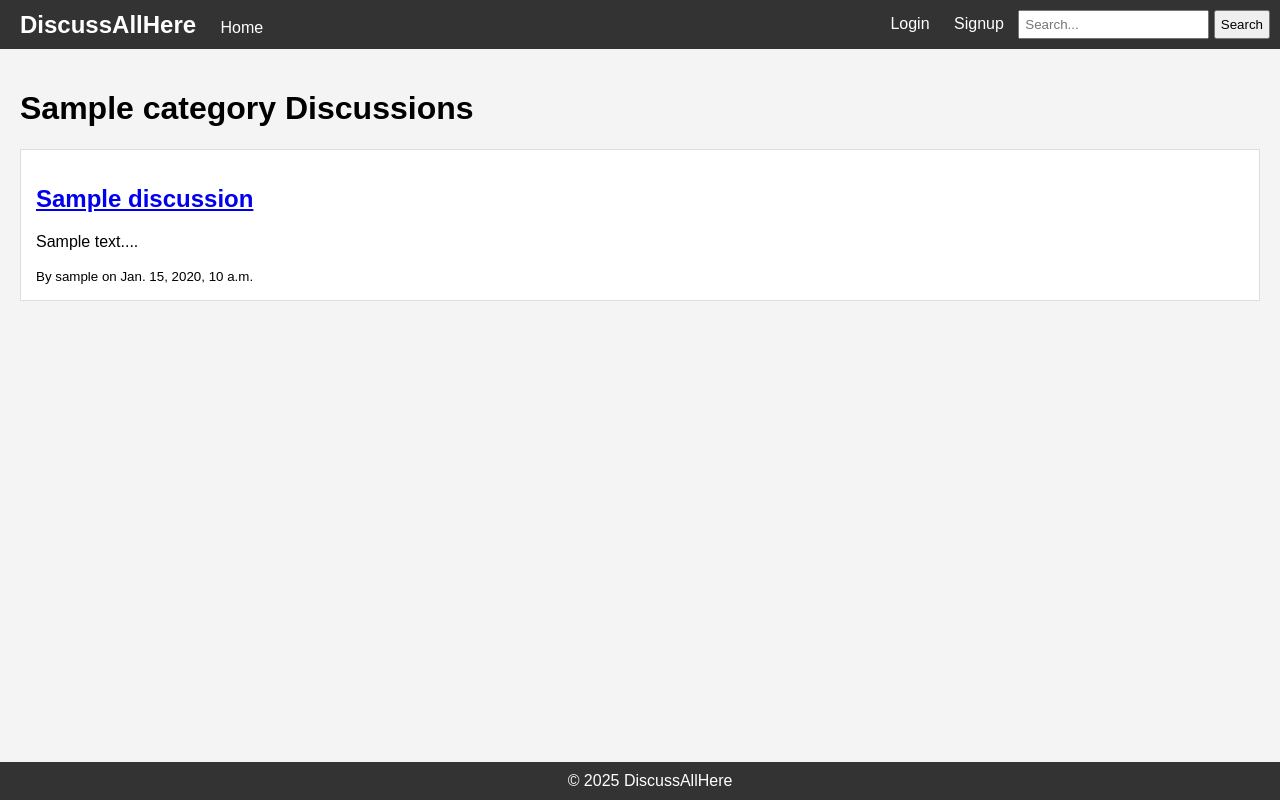
After one commit to ronakmaniya/DiscussAllHere-Forum-Django, a Django app: page /category/1/ in a window 1280 px wide. The commit adds this page. Run offline with Django 4.2, Linux system fonts and the light colour scheme; tables that the repository leaves empty hold one stand-in row (values such as "Sample post").

Commit message:
DiscussAllHere - v2: Added forum templates and updated models, views, and settings

```diff
--- a/DiscussAllHere/settings.py
+++ b/DiscussAllHere/settings.py
@@ -20,7 +20,7 @@ BASE_DIR = Path(__file__).resolve().parent.parent
 # See https://docs.djangoproject.com/en/4.2/howto/deployment/checklist/
 
 # SECURITY WARNING: keep the secret key used in production secret!
-SECRET_KEY = 'django-insecure-l+w_38j9a35(oyy3uani6fhl@#=_3!f(r$0zz0d&)*v*q(ci_4'
+SECRET_KEY = 'django-insecure-c)^x(e(vt53oz6_*+=+k^4kn*6#-9t23a1^#5r_dy&mt*mp6-c'
 
 # SECURITY WARNING: don't run with debug turned on in production!
 DEBUG = True
--- a/forum/admin.py
+++ b/forum/admin.py
@@ -1,4 +1,6 @@
 from django.contrib import admin
-from .models import Discussion
+from .models import Category, Discussion, Comment
 
+admin.site.register(Category)
 admin.site.register(Discussion)
+admin.site.register(Comment)
--- a/forum/models.py
+++ b/forum/models.py
@@ -1,7 +1,14 @@
 from django.db import models
 from django.contrib.auth.models import User
 
+class Category(models.Model):
+    name = models.CharField(max_length=100)
+
+    def __str__(self):
+        return self.name
+
 class Discussion(models.Model):
+    category = models.ForeignKey(Category, related_name='discussions', on_delete=models.CASCADE)
     title = models.CharField(max_length=200)
     content = models.TextField()
     author = models.ForeignKey(User, on_delete=models.CASCADE)
@@ -9,3 +16,13 @@ class Discussion(models.Model):
 
     def __str__(self):
         return self.title
+
+class Comment(models.Model):
+    discussion = models.ForeignKey(Discussion, related_name='comments', on_delete=models.CASCADE)
+    author = models.ForeignKey(User, on_delete=models.CASCADE)
+    text = models.TextField()
+    parent = models.ForeignKey('self', null=True, blank=True, related_name='replies', on_delete=models.CASCADE)
+    created_at = models.DateTimeField(auto_now_add=True)
+
+    def __str__(self):
+        return f'Comment by {self.author.username}'
--- /dev/null
+++ b/forum/templates/forum/base.html
@@ -0,0 +1,52 @@
+<!DOCTYPE html>
+<html>
+<head>
+    <title>DiscussAllHere - {% block title %}{% endblock %}</title>
+    <style>
+        /* Global Styles */
+        body { font-family: Arial, sans-serif; margin: 0; padding: 0; background-color: #f4f4f4; }
+        /* Navbar Styles */
+        .navbar { background: #333; color: #fff; padding: 10px; display: flex; justify-content: space-between; align-items: center; }
+        .navbar a { color: #fff; text-decoration: none; margin: 0 10px; }
+        .site-title { color: lightgreen; font-weight: bold; font-size: 1.5em; }
+        .search-form input[type="text"] { padding: 5px; }
+        .search-form input[type="submit"] { padding: 5px; }
+        /* Content Area */
+        .content { padding: 20px; margin-bottom: 60px; }
+        /* Footer Styles */
+        .footer { background: #333; color: #fff; text-align: center; padding: 10px; position: fixed; bottom: 0; width: 100%; }
+    </style>
+</head>
+<body>
+    <!-- Header / Navbar -->
+    <div class="navbar">
+        <div>
+            <a href="{% url 'home' %}" class="site-title">DiscussAllHere</a>
+            <a href="{% url 'home' %}">Home</a>
+        </div>
+        <div>
+            {% if user.is_authenticated %}
+                <span>Welcome, {{ user.username }}</span>
+                <a href="{% url 'logout' %}">Logout</a>
+            {% else %}
+                <a href="{% url 'login' %}">Login</a>
+                <a href="{% url 'signup' %}">Signup</a>
+            {% endif %}
+            <form action="{% url 'search' %}" method="GET" class="search-form" style="display:inline;">
+                <input type="text" name="q" placeholder="Search...">
+                <input type="submit" value="Search">
+            </form>
+        </div>
+    </div>
+
+    <!-- Main Content -->
+    <div class="content">
+        {% block content %}{% endblock %}
+    </div>
+
+    <!-- Footer -->
+    <div class="footer">
+        © 2025 DiscussAllHere
+    </div>
+</body>
+</html>
--- /dev/null
+++ b/forum/templates/forum/category_discussions.html
@@ -0,0 +1,14 @@
+{% extends "forum/base.html" %}
+{% block title %}{{ category.name }} Discussions{% endblock %}
+{% block content %}
+    <h1>{{ category.name }} Discussions</h1>
+    {% for discussion in discussions %}
+        <div class="discussion" style="background: #fff; padding: 15px; margin: 10px 0; border: 1px solid #ddd;">
+            <h2><a href="{% url 'discussion_detail' discussion.id %}">{{ discussion.title }}</a></h2>
+            <p>{{ discussion.content|slice:":100" }}...</p>
+            <small>By {{ discussion.author.username }} on {{ discussion.created_at }}</small>
+        </div>
+    {% empty %}
+        <p>No discussions in this category yet.</p>
+    {% endfor %}
+{% endblock %}
--- a/forum/urls.py
+++ b/forum/urls.py
@@ -2,11 +2,12 @@ from django.urls import path
 from . import views
 
 urlpatterns = [
-    path('', views.home, name='home'),
+    path('', views.home, name='home'),  # Home: category list
+    path('category/<int:category_id>/', views.category_discussions, name='category_discussions'),
+    path('discussion/<int:discussion_id>/', views.discussion_detail, name='discussion_detail'),
+    path('discussion/new/', views.new_discussion, name='new_discussion'),
+    path('login/', views.login_view, name='login'),
     path('signup/', views.signup, name='signup'),
-    path('login/', views.login_view, name='login'),
     path('logout/', views.logout_view, name='logout'),
-    path('discussions/', views.discussion_list, name='discussion_list'),
-    path('discussions/<int:discussion_id>/', views.discussion_detail, name='discussion_detail'),
-    path('discussions/new/', views.new_discussion, name='new_discussion'),
+    path('search/', views.search, name='search'),
 ]
--- a/forum/views.py
+++ b/forum/views.py
@@ -1,37 +1,48 @@
 from django.shortcuts import render, redirect, get_object_or_404
 from django.contrib.auth import authenticate, login, logout
+from django.contrib.auth.decorators import login_required
 from django.contrib.auth.models import User
-from .models import Discussion
 from django.contrib import messages
-from django.contrib.auth.decorators import login_required
+from .models import Category, Discussion, Comment
 
 def home(request):
-    # Render different home pages based on login status
-    if request.user.is_authenticated:
-        return render(request, 'forum/home_loggedin.html', {'user': request.user})
-    else:
-        return render(request, 'forum/home_not_loggedin.html')
+    categories = Category.objects.all()
+    return render(request, 'forum/home.html', {'categories': categories})
 
-def signup(request):
+def category_discussions(request, category_id):
+    category = get_object_or_404(Category, pk=category_id)
+    discussions = category.discussions.all().order_by('-created_at')
+    return render(request, 'forum/category_discussions.html', {
+        'category': category,
+        'discussions': discussions
+    })
+
+def discussion_detail(request, discussion_id):
+    discussion = get_object_or_404(Discussion, pk=discussion_id)
+    comments = discussion.comments.filter(parent__isnull=True).order_by('created_at')
+    return render(request, 'forum/discussion_detail.html', {
+        'discussion': discussion,
+        'comments': comments
+    })
+
+@login_required(login_url='login')
+def new_discussion(request):
+    categories = Category.objects.all()
     if request.method == 'POST':
-        username = request.POST.get('username')
-        password = request.POST.get('password')
-        # Check if the username exists
-        if User.objects.filter(username=username).exists():
-            messages.error(request, "Username already exists")
-            return redirect('signup')
-        else:
-            user = User.objects.create_user(username=username, password=password)
-            login(request, user)
-            return redirect('home')
-    return render(request, 'forum/signup.html')
+        category_id = request.POST.get('category')
+        title = request.POST.get('title')
+        content = request.POST.get('content')
+        category = get_object_or_404(Category, pk=category_id)
+        Discussion.objects.create(category=category, title=title, content=content, author=request.user)
+        return redirect('category_discussions', category_id=category.id)
+    return render(request, 'forum/new_discussion.html', {'categories': categories})
 
 def login_view(request):
     if request.method == 'POST':
         username = request.POST.get('username')
         password = request.POST.get('password')
         user = authenticate(request, username=username, password=password)
-        if user is not None:
+        if user:
             login(request, user)
             return redirect('home')
         else:
@@ -39,23 +50,25 @@ def login_view(request):
             return redirect('login')
     return render(request, 'forum/login.html')
 
+def signup(request):
+    if request.method == 'POST':
+        username = request.POST.get('username')
+        email = request.POST.get('email')
+        password = request.POST.get('password')
+        if User.objects.filter(username=username).exists():
+            messages.error(request, "Username already exists")
+            return redirect('signup')
+        else:
+            user = User.objects.create_user(username=username, email=email, password=password)
+            login(request, user)
+            return redirect('home')
+    return render(request, 'forum/signup.html')
+
 def logout_view(request):
     logout(request)
     return redirect('home')
 
-def discussion_list(request):
-    discussions = Discussion.objects.all().order_by('-created_at')
-    return render(request, 'forum/discussion_list.html', {'discussions': discussions})
-
-def discussion_detail(request, discussion_id):
-    discussion = get_object_or_404(Discussion, pk=discussion_id)
-    return render(request, 'forum/discussion_detail.html', {'discussion': discussion})
-
-@login_required(login_url='login')
-def new_discussion(request):
-    if request.method == 'POST':
-        title = request.POST.get('title')
-        content = request.POST.get('content')
-        Discussion.objects.create(title=title, content=content, author=request.user)
-        return redirect('discussion_list')
-    return render(request, 'forum/new_discussion.html')
+def search(request):
+    query = request.GET.get('q')
+    discussions = Discussion.objects.filter(title__icontains=query)
+    return render(request, 'forum/search_results.html', {'discussions': discussions, 'query': query})
```
Also changed, not shown: forum/templates/forum/discussion_detail.html (+25 -27 lines), forum/templates/forum/home.html (added, +13 -0 lines), forum/templates/forum/login.html (+8 -19 lines), forum/templates/forum/new_discussion.html (+15 -21 lines), forum/templates/forum/search_results.html (added, +13 -0 lines), forum/templates/forum/signup.html (+9 -19 lines), forum/migrations/0001_initial.py.
